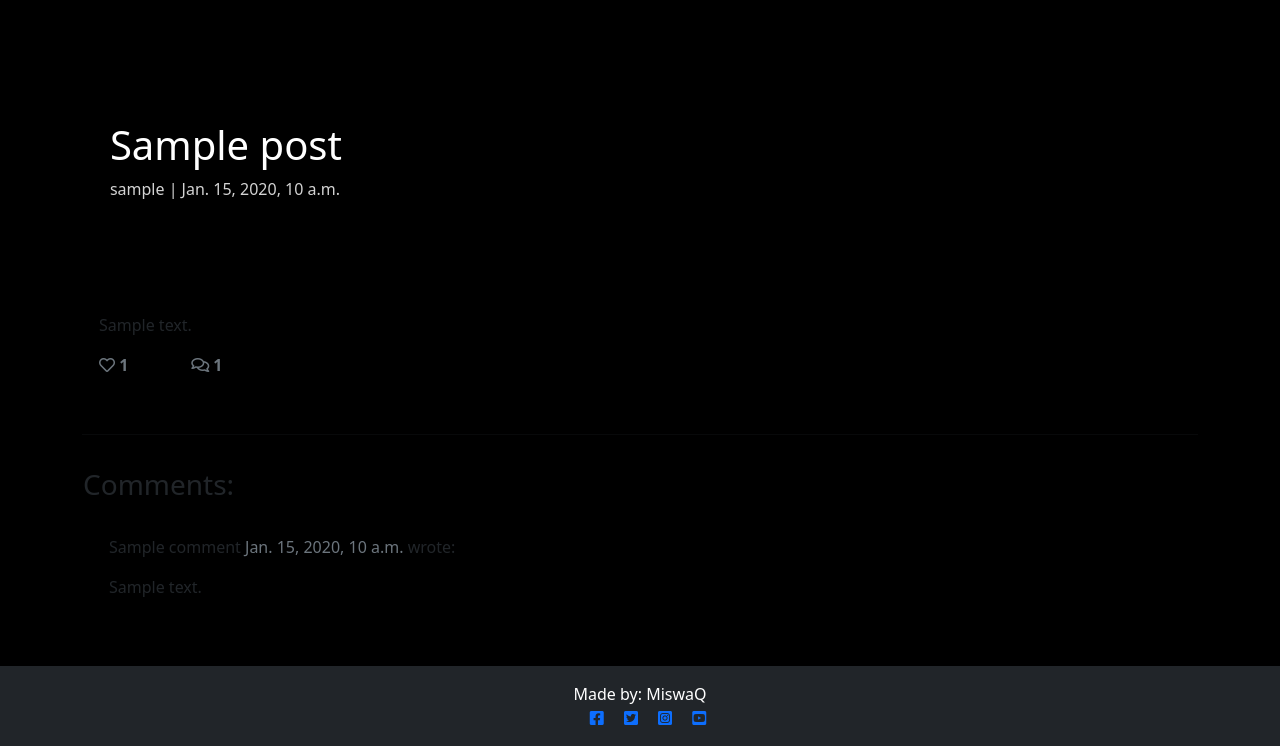
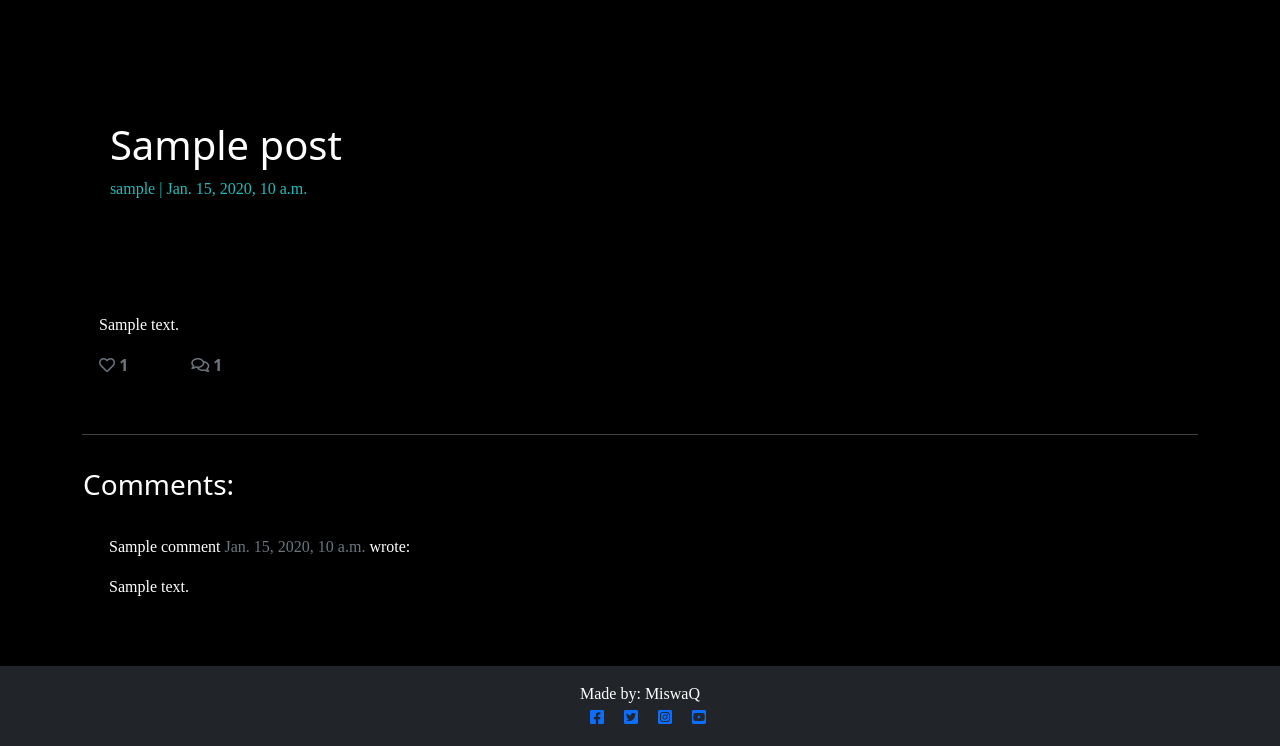
Before and after one commit to MiswaQ/FantasyBlog, a Django app: a page that uses templates/post_detail.html in a window 1280 px wide. Shown: the part 60-806 px from the top of the page. Run offline with Django 4.2, Linux system fonts and the light colour scheme; tables that the repository leaves empty hold one stand-in row (values such as "Sample post"); some libraries are stand-ins or nearby versions.

Commit message:
Changed font color and family. And made the post fonts the same on each post

```diff
--- a/static/css/style.css
+++ b/static/css/style.css
@@ -2,8 +2,12 @@ body {
     background-color: #F9FAFC;
 }
 
+p {
+    font-family: "Merriweather", serif;
+}
+
 .brand {
-    font-family: Lato, sans-serif;
+    font-family: "Lato", sans-serif;
     font-size: 1.4rem;
     font-weight: 700;
     color: #ffffff;
@@ -47,6 +51,10 @@ body {
     color: #ffffff;
 }
 
+.post-sign {
+    color: #23BBBB;
+}
+
 .post-link:hover {
     color: #23BBBB;
 }
@@ -59,6 +67,10 @@ body {
 .post-subtitle {
     margin-left: 5%;
     color: lightgray;
+}
+
+.post-author {
+    color: #23BBBB;
 }
 
 .btn-signup {
--- a/templates/account/login.html
+++ b/templates/account/login.html
@@ -12,7 +12,7 @@
     <div class="col-md-8 mt-3 offset-md-2">
         <h3>{% trans "Sign In" %}</h3>
         <p>{% blocktrans %}If you are interested in fantasy books and you want to read,
-          comment and like then please <a href="{{ signup_url }}">sign up</a> first.{% endblocktrans %}</p>
+          comment and like then please <a class="post-sign href="{{ signup_url }}">sign up</a> first.{% endblocktrans %}</p>
     </div>
   </div>
   <div class="row">
--- a/templates/account/signup.html
+++ b/templates/account/signup.html
@@ -11,7 +11,7 @@
   <div class="row">
     <div class="col-md-8 mt-3 offset-md-2">
       <h3>{% trans "Sign Up" %}</h3>
-      <p>{% blocktrans %}Already have an account? Then please <a href="{{ login_url }}">sign in</a>.{% endblocktrans %}
+      <p>{% blocktrans %}Already have an account? Then please <a class="post-sign href="{{ login_url }}">sign in</a>.{% endblocktrans %}
       If not join us in our adventure!</p>
     </div>
   </div>
--- a/templates/post_detail.html
+++ b/templates/post_detail.html
@@ -10,7 +10,7 @@
                 <!-- Post title goes in these h1 tags -->
                 <h1 class="post-title">{{ post.title }}</h1>
                 <!-- Post author goes before the | the post's created date goes after -->
-                <p class="post-subtitle">{{ post.author }} | {{ post.created_on }}</p>
+                <p class="post-subtitle post-author">{{ post.author }} | {{ post.created_on }}</p>
             </div>
             <div class="d-none d-md-block col-md-6">
                 <!-- The featured image URL goes in the src attribute -->
@@ -20,13 +20,13 @@
     </div>
 </div>
 
-<div class="container">
+<div class="container text-white">
     <div class="row">
         <div class="col card mb-4 mt-3 left top">
-            <div class="card-body">
+            <div class="card-body text-white">
                 <!-- The post content goes inside the card-text. -->
                 <!-- Use the | safe filter inside the template tags -->
-                <p class="card-text ">
+                <p class="card-text">
                     {{ post.content | safe }}
                 </p>
                 <div class="row">
```
